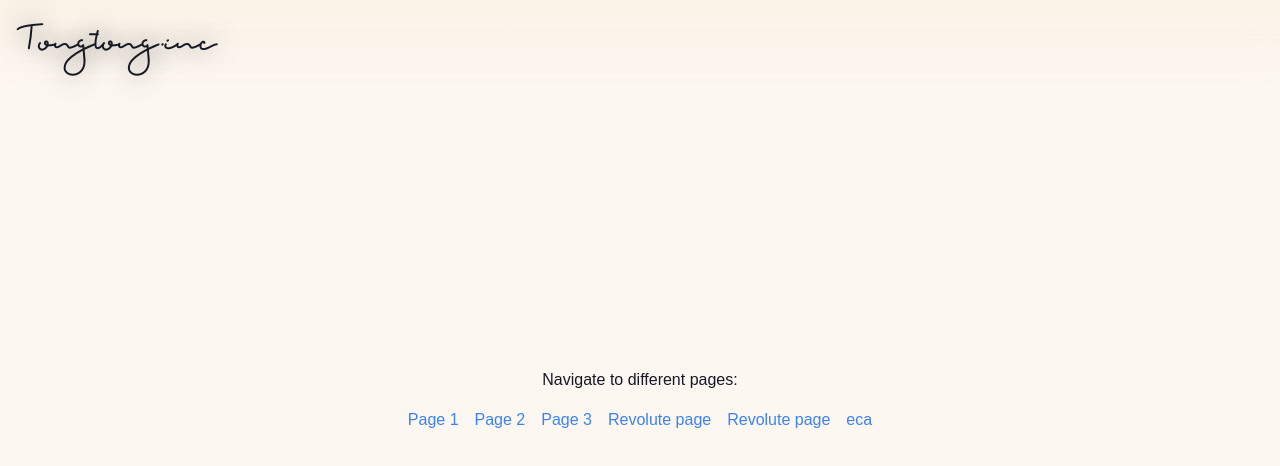
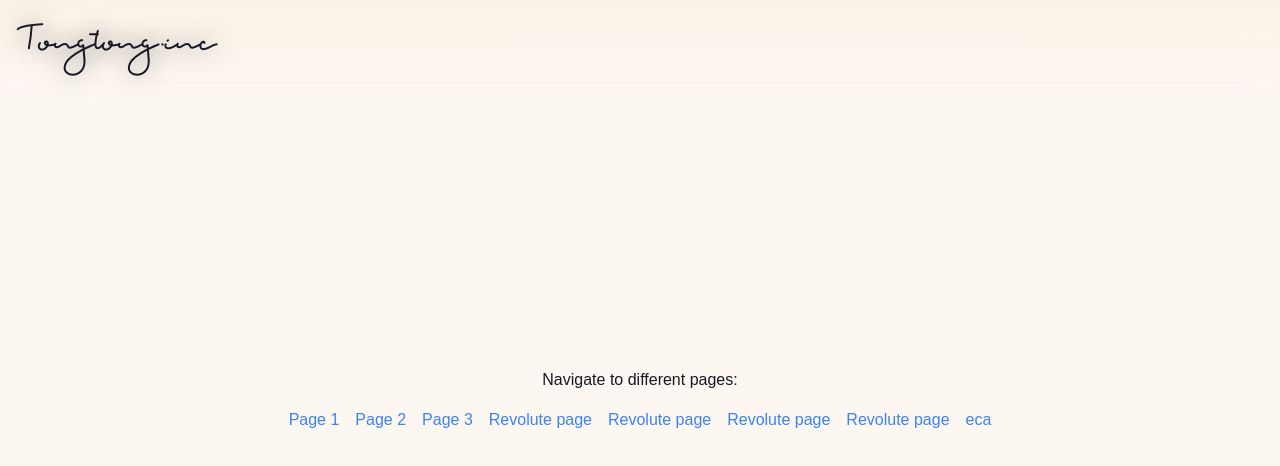
Before and after one commit to tongtongwang86/tongtonginc.com-beta, a Next.js app: page / in a window 1280 px wide. Shown: the top 466 px of the page. Built offline with nearby package versions, Linux system fonts and the light colour scheme.

Commit message:
webhook test5

```diff
--- a/src/app/page.tsx
+++ b/src/app/page.tsx
@@ -18,6 +18,8 @@ export default function Home() {
         <Link href="/page3" className="text-blue-500 hover:underline">Page 3</Link>
         <Link href="/revolute" className="text-blue-500 hover:underline">Revolute page</Link>
         <Link href="/revolute" className="text-blue-500 hover:underline">Revolute page</Link>
+        <Link href="/revolute" className="text-blue-500 hover:underline">Revolute page</Link>
+        <Link href="/revolute" className="text-blue-500 hover:underline">Revolute page</Link>
         <Link href="/electronics/lesson2" className="text-blue-500 hover:underline">eca</Link>
       </div>
 
```
